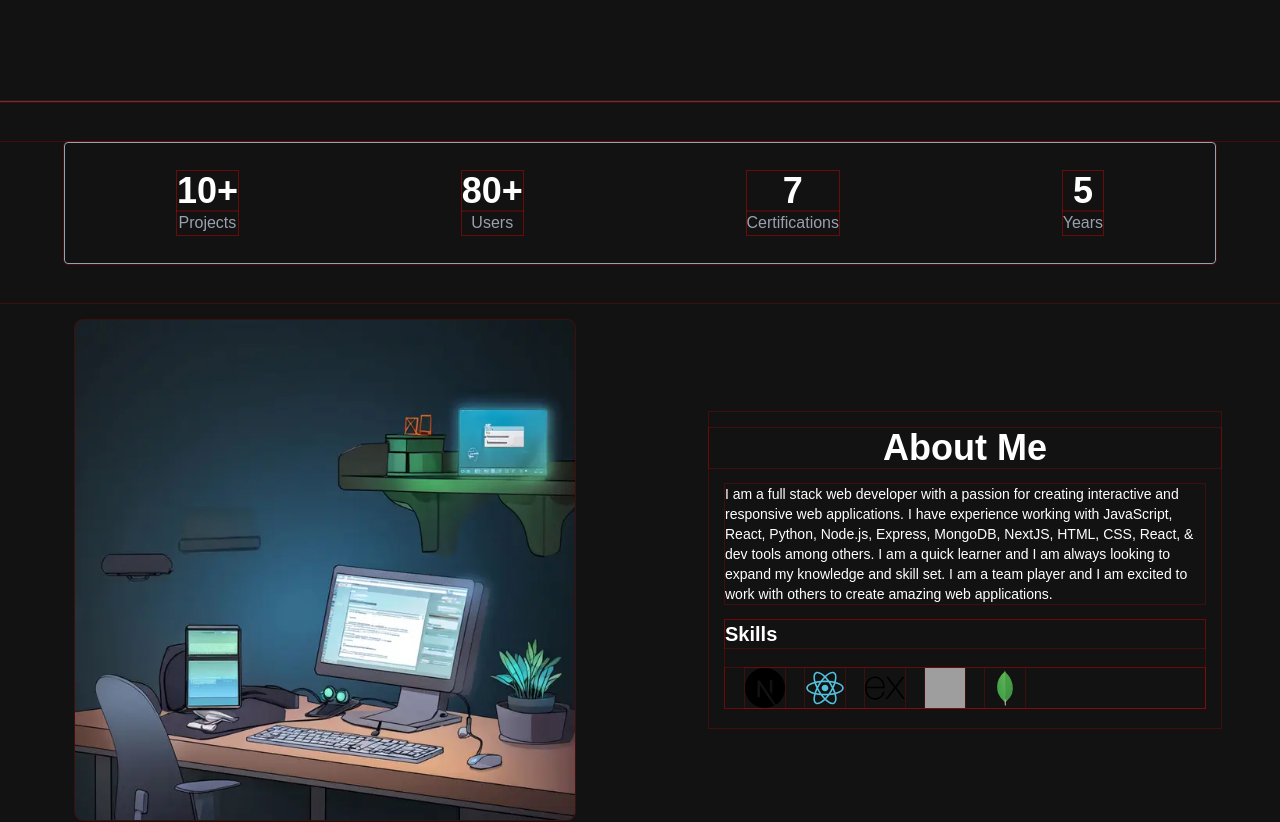
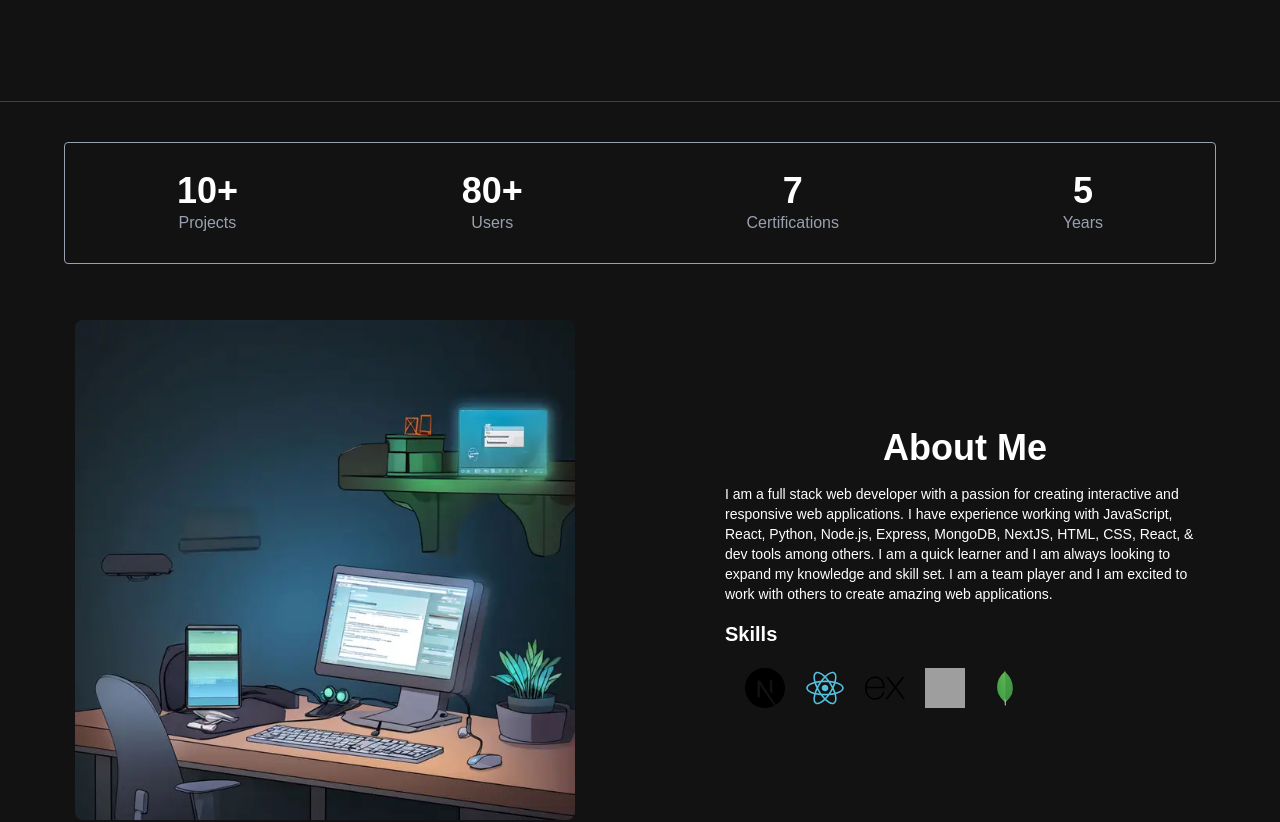
Before and after one commit to devAbdullah50/AbdullahDevPortfolio, a React (Vite) app: page / in a window 1280 px wide. Shown: the part 620-1442 px from the top of the page. Built offline with nearby package versions, Linux system fonts and the light colour scheme; grey boxes are pictures that could not be loaded.

Commit message:
remove debuge outlines

```diff
--- a/src/App.css
+++ b/src/App.css
@@ -1,39 +1,27 @@
-/* DEBUG: Outline every element to find overflow issue */
-* {
-    outline: 1px solid rgba(255, 0, 0, 0.2); /* Temporary: Remove after debugging */
-    box-sizing: border-box;
-  }
-
-  /* Fix for wide images and containers */
-  img, video, iframe {
+img, video, iframe {
     max-width: 100%;
     height: auto;
     display: block;
   }
 
-  /* Common containers fix */
-  .container, .section, .wrapper, .content, .card {
+.container, .section, .wrapper, .content, .card {
     max-width: 100%;
     overflow-x: hidden;
     padding-left: 16px;
     padding-right: 16px;
   }
 
-  /* Prevent unwanted overflow */
-  body {
+ body {
     margin: 0;
     padding: 0;
     overflow-x: hidden; /* Hide horizontal scrollbar */
   }
-
-  /* Prevent text or large elements from breaking layout */
-  p, h1, h2, h3, h4, h5, h6 {
+p, h1, h2, h3, h4, h5, h6 {
     word-wrap: break-word;
     overflow-wrap: break-word;
   }
 
-  /* Optional: Fix layout grids and flex containers */
-  .row, .flex, .grid {
+.row, .flex, .grid {
     flex-wrap: wrap;
     overflow-x: hidden;
     max-width: 100%;
--- a/src/App.jsx
+++ b/src/App.jsx
@@ -64,7 +64,7 @@ function App() {
         </section>
         <div className="hr h-[1px] w-full mx-auto bg-gray-700"></div>
 
-        <section id='about' className='secondSection'>
+        <section id='about' className='secondSection w-full'>
           <div className="info flex flex-col md:flex-row w-[120px] space-y-10 md:space-y-0 justify-around items-center md:w-[90%] mx-auto border-[1px] border-gray-400 my-10 py-7 px-0 rounded">
             <div className="projects text-center">
               <h3 className='font-bold text-4xl'>10+</h3>
@@ -88,7 +88,7 @@ function App() {
           </div>
 
           <div className="about flex flex-col md:flex-row justify-around items-center">
-            <img src="aboutme.png" alt="About me Image" className='md:w-[500px] w-full m-4 rounded-lg' />
+            <img src="aboutme.png" alt="About me Image" className='md:w-[500px] w-full md:m-4  my-4 m-0 rounded-lg' />
             <div className="about md:w-lg w-full text-center">
               <h3 className='text-4xl font-bold my-4'>About Me</h3>
               <p className='text-start mx-4 text-xs md:text-sm'>I am a full stack web developer with a passion for creating interactive and responsive web applications. I have experience working with JavaScript, React, Python, Node.js, Express, MongoDB, NextJS, HTML, CSS, React, & dev tools among others. I am a quick learner and I am always looking to expand my knowledge and skill set. I am a team player and I am excited to work with others to create amazing web applications.</p>
```
